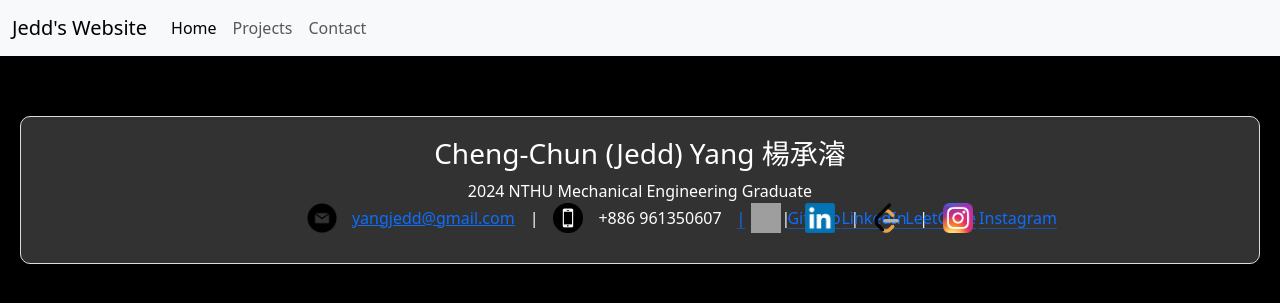
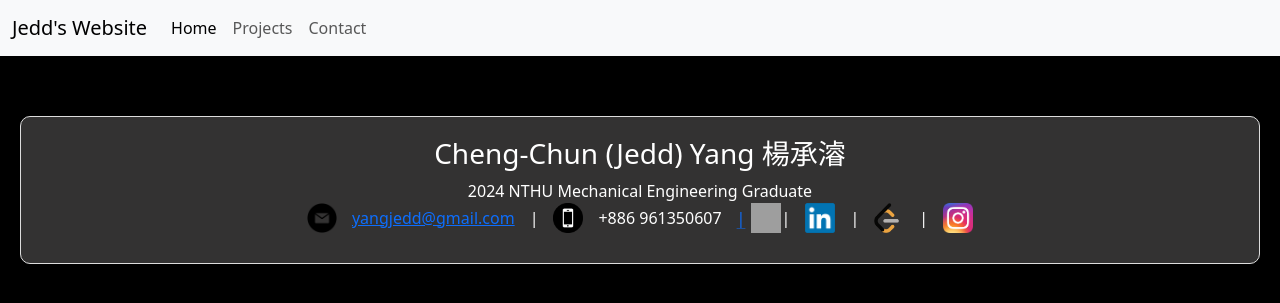
Before and after one commit to jeddiot/jedd-cv, a Jekyll site: the page built from contact.html, in a window 1280 px wide. Shown: the top 303 px of the page. Built offline with Jekyll 4.4.1, drawn with Linux system fonts in a browser that asks for light colours; grey boxes are pictures that could not be loaded.

Commit message:
Updated contact.html

```diff
--- a/contact.html
+++ b/contact.html
@@ -12,17 +12,17 @@ title: Jedd's Website - Contact
         <a href="mailto:yangjedd@gmail.com">yangjedd@gmail.com</a> |
         <img src="pic/phone-logo.png" alt="Phone" width="30" height="30"> +886 961350607
         <a href="https://github.com/jeddiot" target="_blank" class="icon-link"> |
-            <img src="pic/github-logo.png" alt="GitHub" width="30" height="30"> GitHub
+            <img src="pic/github-logo.png" alt="GitHub" width="30" height="30">
         </a> |
         <a href="https://www.linkedin.com/in/cheng-chun-yang/" target="_blank" class="icon-link">
-            <img src="pic/linkedin-logo.png" alt="LinkedIn" width="30" height="30"> LinkedIn
+            <img src="pic/linkedin-logo.png" alt="LinkedIn" width="30" height="30">
         </a>
         |
         <a href="https://leetcode.com/u/jeddiot/" target="_blank" class="icon-link">
-            <img src="pic/leetcode-logo.png" alt="LeetCode" width="25" height="30"> LeetCode
+            <img src="pic/leetcode-logo.png" alt="LeetCode" width="25" height="30">
         </a> |
         <a href="https://www.instagram.com/jeddcodes/" target="_blank" class="icon-link">
-            <img src="pic/instagram-logo.png" alt="Instagram" width="30" height="30"> Instagram
+            <img src="pic/instagram-logo.png" alt="Instagram" width="30" height="30">
         </a>
     </div>
 </div>
```
